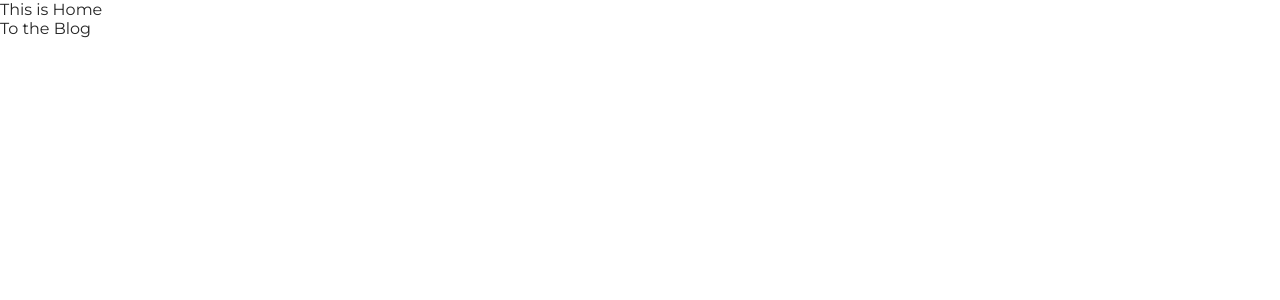
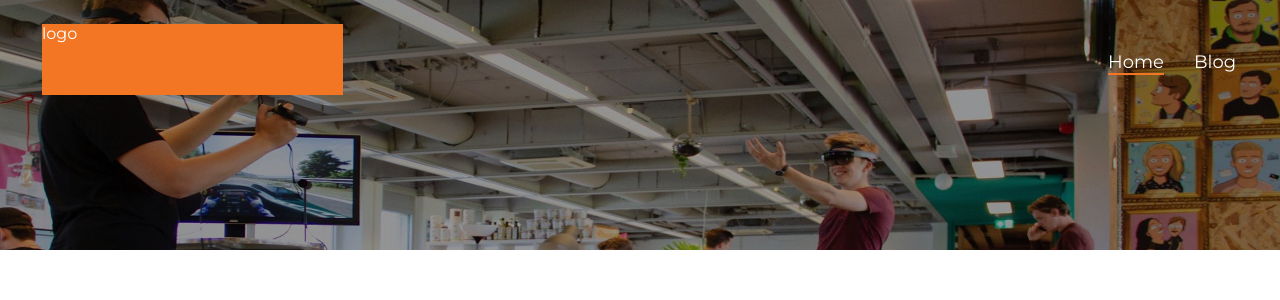
Before and after one commit to zouweninthesky/social-brothers-test, a React (Create React App) app: page / in a window 1280 px wide. Shown: the top 300 px of the page. Built offline with nearby package versions, Linux system fonts and the light colour scheme.

Commit message:
add header

```diff
--- a/src/assets/scss/style.scss
+++ b/src/assets/scss/style.scss
@@ -100,6 +100,6 @@ a {
 .container {
   width: 100%;
 
-  padding: 0 1.25rem;
+  padding: 0 2.625rem;
   margin: 0 auto;
 }
--- a/src/components/Blog/Blog.tsx
+++ b/src/components/Blog/Blog.tsx
@@ -1,11 +1,11 @@
 import React from "react";
 import { Link } from "react-router-dom";
+import Header from "../common/Header/Header";
 
 const Blog = () => {
   return (
     <>
-      <div>This is Blog</div>
-      <Link to="/">To the Home</Link>
+      <Header isBlog />
     </>
   );
 };
--- a/src/components/Home/Home.tsx
+++ b/src/components/Home/Home.tsx
@@ -1,11 +1,11 @@
 import React from "react";
 import { Link } from "react-router-dom";
+import Header from "../common/Header/Header";
 
 const Home = () => {
   return (
     <>
-      <div>This is Home</div>
-      <Link to="/blog">To the Blog</Link>
+      <Header />
     </>
   );
 };
--- /dev/null
+++ b/src/components/common/Header/Header.scss
@@ -0,0 +1,83 @@
+@use "../../../assets/scss/variables.scss" as *;
+
+.header {
+  position: relative;
+  min-height: 250px;
+  &__bg,
+  &__bg-filter {
+    position: absolute;
+    top: 0;
+    left: 0;
+    right: 0;
+    bottom: 0;
+    width: 100%;
+    height: 100%;
+    z-index: -1;
+  }
+
+  &__bg-filter {
+    background-color: rgba(0, 0, 0, 0.4);
+    // z-index: 1;
+  }
+
+  &__upper {
+    display: flex;
+    justify-content: space-between;
+
+    padding-top: 24px;
+  }
+
+  &__temp-logo {
+    color: $color-background-primary;
+
+    width: 301px;
+    height: 71px;
+    margin: 0;
+
+    background-color: $color-accent;
+  }
+
+  &__nav {
+    padding-top: 27px;
+    padding-right: 2px;
+  }
+
+  &__nav-list {
+    list-style: none;
+    margin: 0;
+    padding: 0;
+    display: flex;
+    justify-content: flex-end;
+  }
+
+  &__nav-item {
+    margin-left: 30px;
+
+    &:first-child {
+      margin-left: 0;
+    }
+  }
+
+  &__link {
+    position: relative;
+    font-size: 1.125rem;
+    color: $color-background-primary;
+
+    &--active::before {
+      content: "";
+      position: absolute;
+      left: 0;
+      bottom: -2px;
+      width: 100%;
+      height: 2px;
+      background-color: $color-accent;
+    }
+  }
+
+  &__heading {
+    color: $color-background-primary;
+    text-align: center;
+    font-size: 3rem;
+    margin-top: 20px;
+  }
+}
--- /dev/null
+++ b/src/components/common/Header/Header.tsx
@@ -0,0 +1,59 @@
+import React, { FC } from "react";
+import { NavLink } from "react-router-dom";
+import BackgroundImg from "../../../assets/img/background.png";
+import "./Header.scss";
+
+interface HeaderPr {
+  isBlog?: boolean;
+}
+
+const Header: FC<HeaderPr> = ({ isBlog }) => {
+  return (
+    <header className="header">
+      <img
+        className="header__bg"
+        src={BackgroundImg}
+        alt="Two men in VR-headsets, standing in some"
+      />
+      <div className="header__bg-filter"></div>
+      <div className="header__wrapper container">
+        <div className="header__upper">
+          <p className="header__temp-logo">logo</p>
+          <h1 className="visually-hidden">Social Brothers</h1>
+          <nav className="header__nav">
+            <ul className="header__nav-list">
+              <li className="header__nav-item">
+                <NavLink
+                  className={({ isActive }) =>
+                    isActive
+                      ? "header__link header__link--active"
+                      : "header__link"
+                  }
+                  to="/"
+                  end
+                >
+                  Home
+                </NavLink>
+              </li>
+              <li className="header__nav-item">
+                <NavLink
+                  className={({ isActive }) =>
+                    isActive
+                      ? "header__link header__link--active"
+                      : "header__link"
+                  }
+                  to="/blog"
+                >
+                  Blog
+                </NavLink>
+              </li>
+            </ul>
+          </nav>
+        </div>
+      </div>
+      {isBlog ? <h2 className="header__heading">Blog</h2> : <></>}
+    </header>
+  );
+};
+
+export default Header;
```
Also changed, not shown: src/assets/img/background.png (added).
